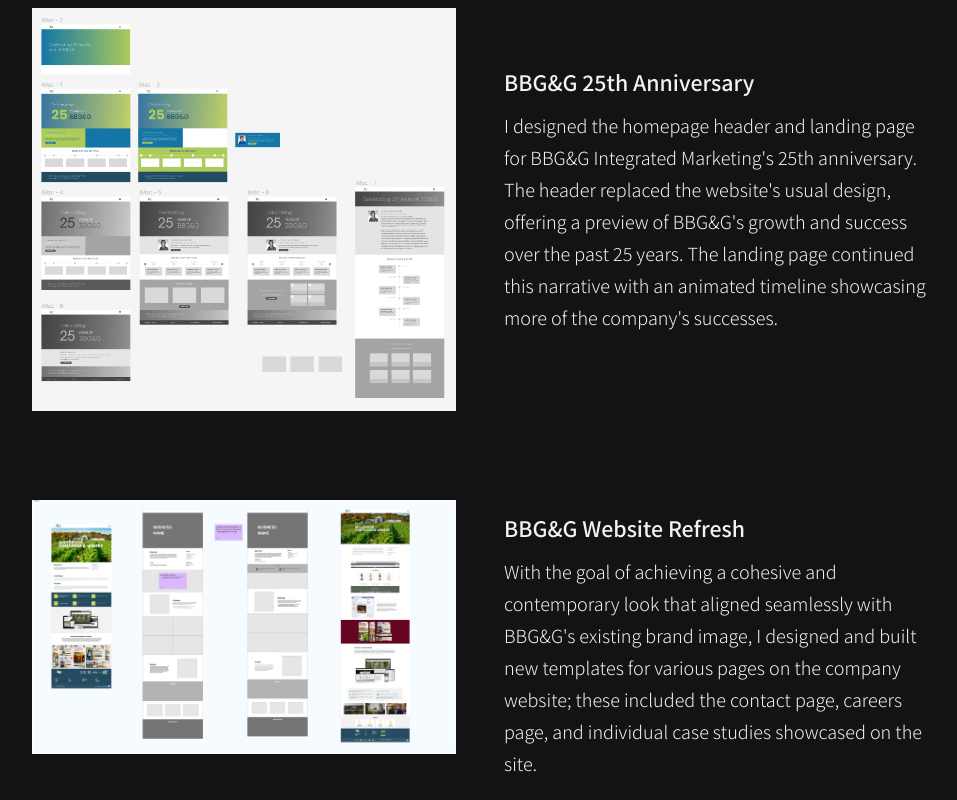
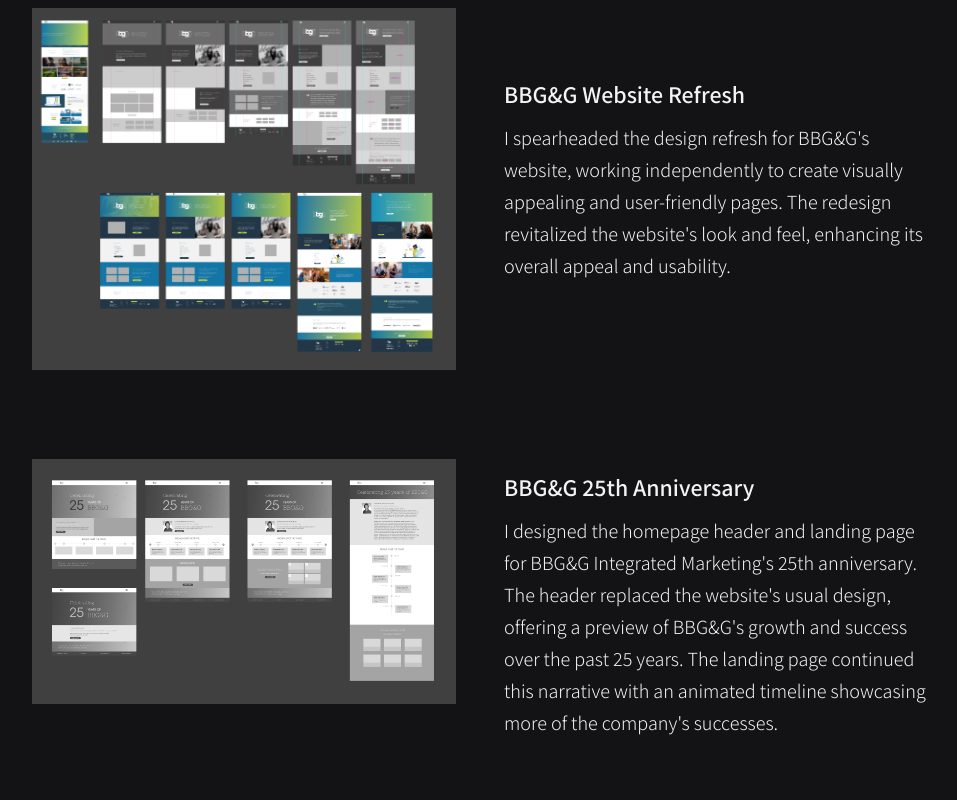
Before and after one commit to aescaba/portfolio, a Next.js app: page /work/bbgg in a window 1280 px wide. Shown: the part 1500-2300 px from the top of the page, without its empty margins (160-1117 px from the left). Built offline with nearby package versions, Linux system fonts and the light colour scheme.

Commit message:
updating bbgg portfolio entry images and examples

```diff
--- a/pages/work/bbgg.js
+++ b/pages/work/bbgg.js
@@ -11,8 +11,9 @@ import Overview from '../../components/work/overview';
 
 // image imports
 import summaryPhoto from '../../public/images/work/bbgg/bbgg_thumb.jpg';
+import webRefresh from '../../public/images/work/bbgg/BBGG_2024_Refresh.png';
 import caseStudies from '../../public/images/work/bbgg/case-study-drafts.jpg';
-import anniversary from '../../public/images/work/bbgg/25th-anniv.png';
+import anniversary from '../../public/images/work/bbgg/BBGG_25_Years.png';
 
 const summary = "As a Mid-Level Web Designer and Developer at BBG&G Integrated Marketing, I am an integral member of the web/creative team and work on all aspects of website design and development."
 
@@ -72,7 +73,22 @@ export default function BBGG() {
                 {/* row - image left + text right */}
                 <WorkRow>
                     <div class="lg:w-1/2">
-                        <Image class="" src={anniversary} alt="Wireframes/drafts of 25th company anniversary homepage and timeline" placeholder="blur" width={842} height={800} />
+                        <Image class="" src={webRefresh} alt="Wireframes/drafts of 25th company anniversary homepage and timeline" placeholder="blur" width={884} height={755} />
+                    </div>
+
+                    <div class="lg:w-1/2 lg:mb-10 lg:self-center">
+                        <h3 class="text-2xl py-3 font-semibold">BBG&G Website Refresh</h3>
+                        <p>I spearheaded the design refresh for BBG&G&apos;s website, working independently to create visually appealing and user-friendly pages. The redesign
+                            revitalized the website&apos;s look and feel, enhancing its overall appeal and usability.
+                        </p>
+
+                    </div>
+                </WorkRow>
+
+                {/* row - image left + text right */}
+                <WorkRow>
+                    <div class="lg:w-1/2">
+                        <Image class="" src={anniversary} alt="Wireframes/drafts of 25th company anniversary homepage and timeline" placeholder="blur" width={818} height={472} />
                     </div>
 
                     <div class="lg:w-1/2 lg:mb-10 lg:self-center">
@@ -90,8 +106,8 @@ export default function BBGG() {
                     </div>
 
                     <div class="lg:w-1/2 lg:mb-10 lg:self-center">
-                        <h3 class="text-2xl py-3 font-semibold">BBG&G Website Refresh</h3>
-                        <p class="mb-5">With the goal of achieving a cohesive and contemporary look that aligned seamlessly with BBG&G&apos;s existing brand image, I designed and built new templates for various pages on the company website; these included the contact page, careers page, and individual case studies showcased on the site. </p>
+                        <h3 class="text-2xl py-3 font-semibold">BBG&G Case Study Refresh</h3>
+                        <p class="mb-5">With the goal of achieving a cohesive and contemporary look that aligned seamlessly with BBG&G&apos;s existing brand image, I designed and built new templates for various pages on the company website; most notably the individual case studies showcased on the site. </p>
                                 <a href="https://bbggadv.com/work/" target="_blank" rel="noreferrer">
                                     <button class=" mt-6 items-center text-lg font-semibold outline outline-2 rounded-full px-6 py-2 transition ease-in-out delay-[25ms] hover:bg-white hover:text-black hover:outline-0 text-xl font-bold hover:bg-gradient-to-l from-orange-300 via-amber-300 to-blue-400">
                                         <p class="inline">Visit Live Site</p><HiOutlineExternalLink class="inline items-center lg:mb-1 ml-2" />
```
Also changed, not shown: public/images/work/bbgg/BBGG_2024_Refresh.png (added), public/images/work/bbgg/BBGG_25_Years.png (added).
